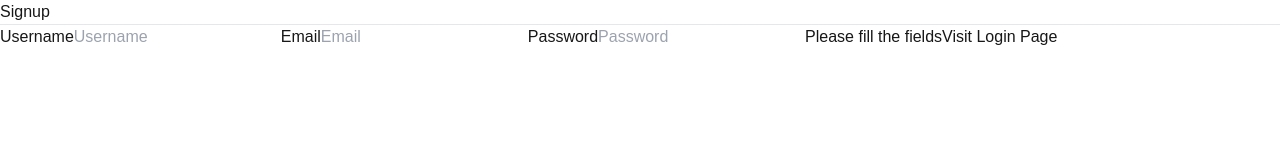
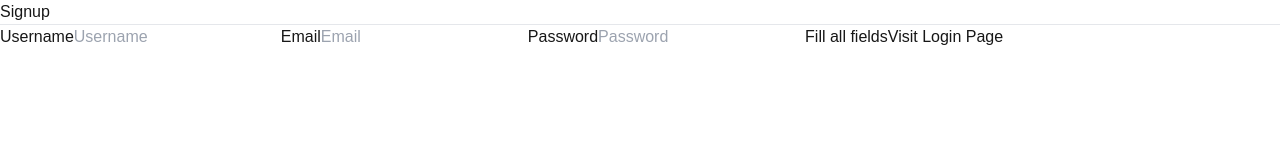
Before and after one commit to amank736836/Chai-Aur-Next, a Next.js app in the folder auth-next/: page /signup in a window 1280 px wide. Shown: the top 160 px of the page. Built offline with nearby package versions, Linux system fonts and the light colour scheme.

Commit message:
fix: update signup button text to reflect loading state and field validation

```diff
--- a/auth-next/src/app/signup/page.tsx
+++ b/auth-next/src/app/signup/page.tsx
@@ -139,7 +139,11 @@ export default function SignupPage() {
         bg-green-500
         "
       >
-        {buttonDisabled ? "Please fill the fields" : "Signup"}
+        {buttonDisabled
+          ? loading
+            ? "Processing"
+            : "Fill all fields"
+          : "Signup"}
       </button>
       <Link href="/login">Visit Login Page</Link>
     </div>
```
